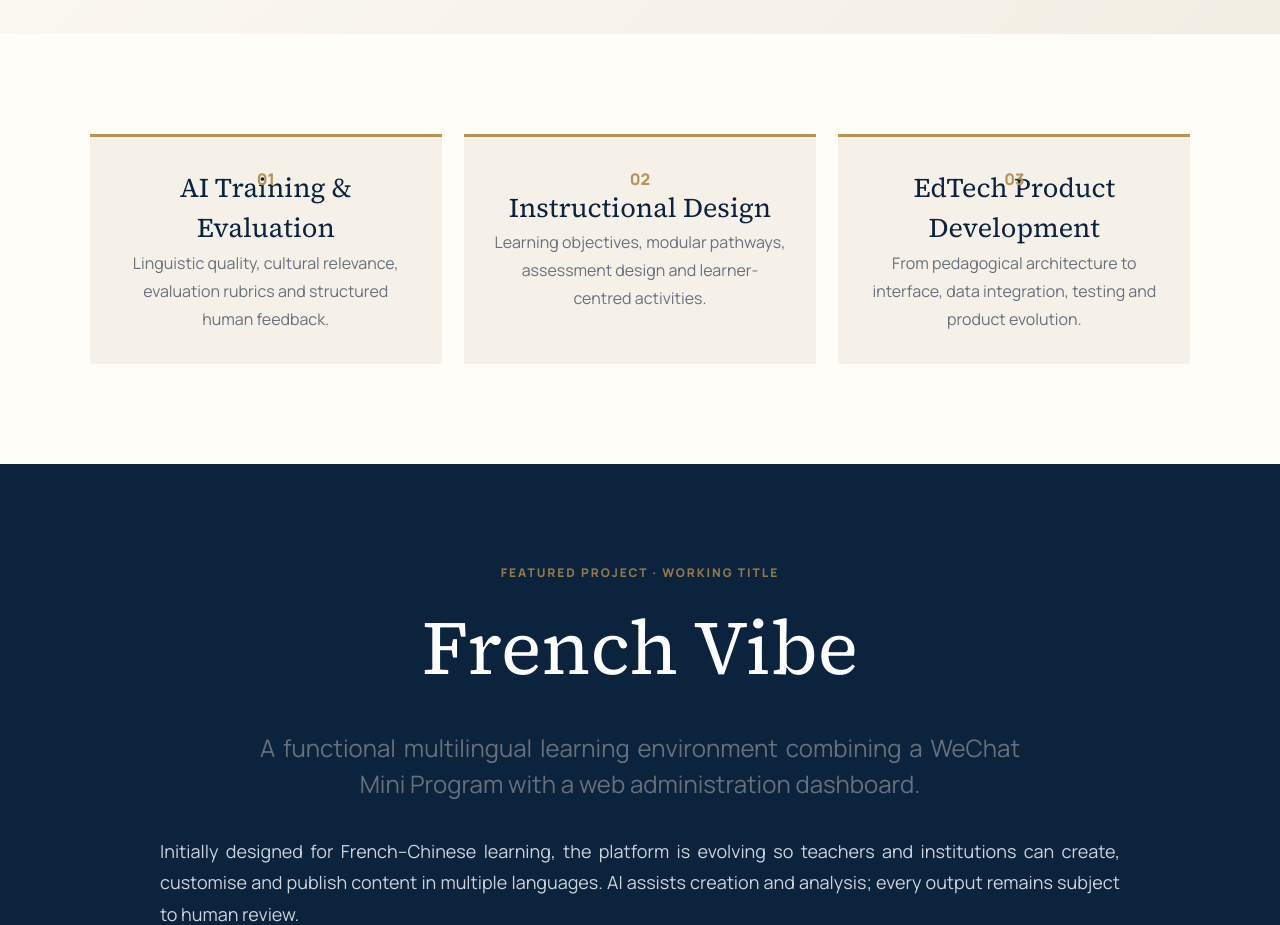
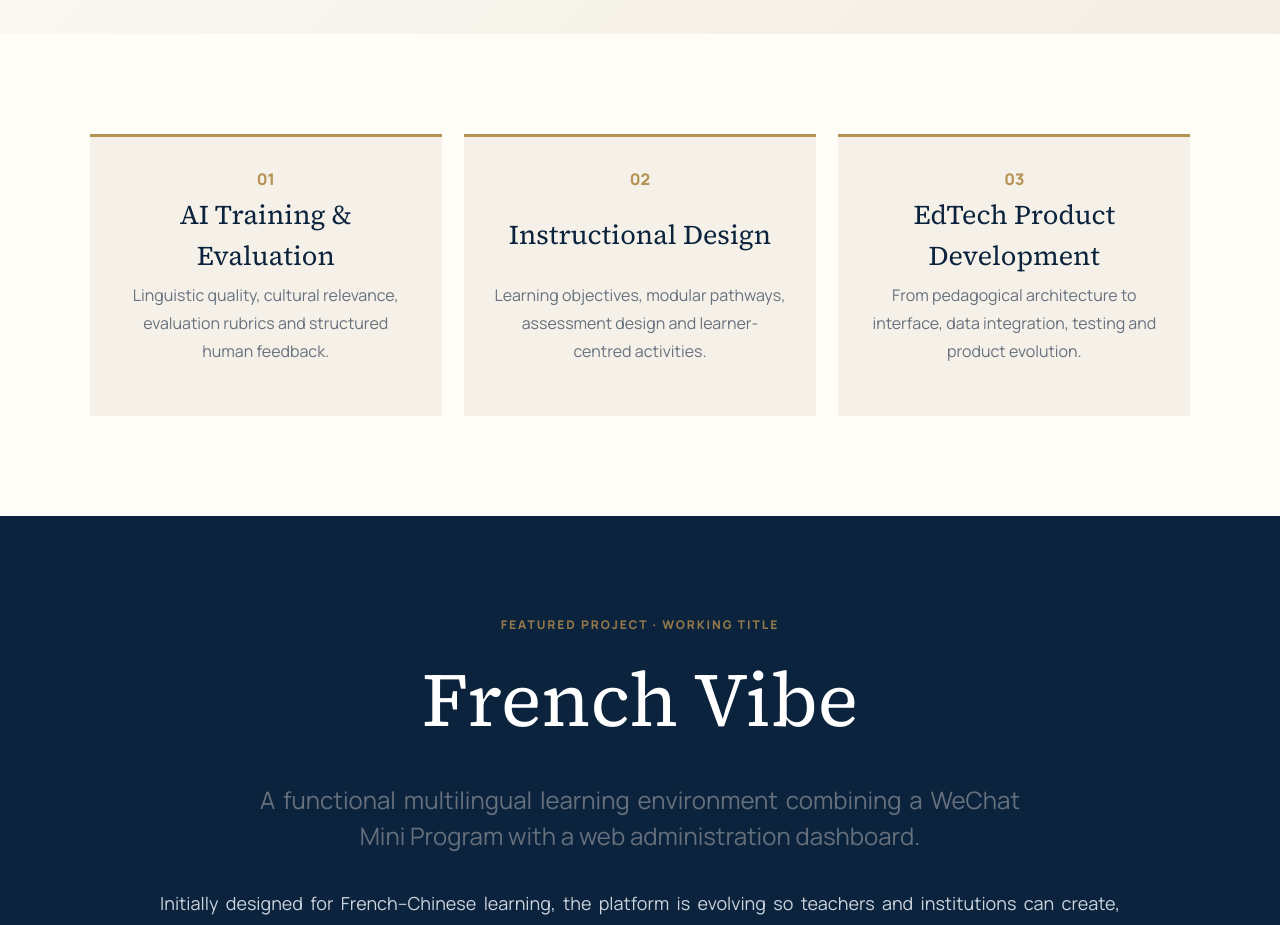
Before and after one commit to Chichi6625/christophe-dubuisson-portfolio, a Next.js app: page / in a window 1280 px wide. Shown: the part 800-1725 px from the top of the page. Built offline with nearby package versions, Linux system fonts and the light colour scheme.

Commit message:
Fix expertise number and title alignment

```diff
--- a/app/globals.css
+++ b/app/globals.css
@@ -196,25 +196,22 @@
   background: var(--cream);
   padding: 30px;
   min-height: 230px;
-  position: relative;
-  display: flex;
-  flex-direction: column;
-  align-items: center;
-  justify-content: center;
+  display: grid;
+  grid-template-rows: 24px minmax(90px, auto) minmax(105px, auto);
+  align-content: center;
+  justify-items: center;
   text-align: center;
 }
 
 .cards article span {
-  position: absolute;
-  top: 30px;
-  left: 0;
-  width: 100%;
   color: var(--gold);
   font-weight: 800;
   text-align: center;
 }
 
 .cards h2 {
+  align-self: center;
+  margin: 0;
   font-family: var(--font-serif);
   font-size: 27px;
   color: var(--navy);
@@ -246,6 +243,8 @@
 }
 
 .cards p {
+  align-self: start;
+  margin: 0;
   text-align: center;
   text-justify: auto;
 }
```
